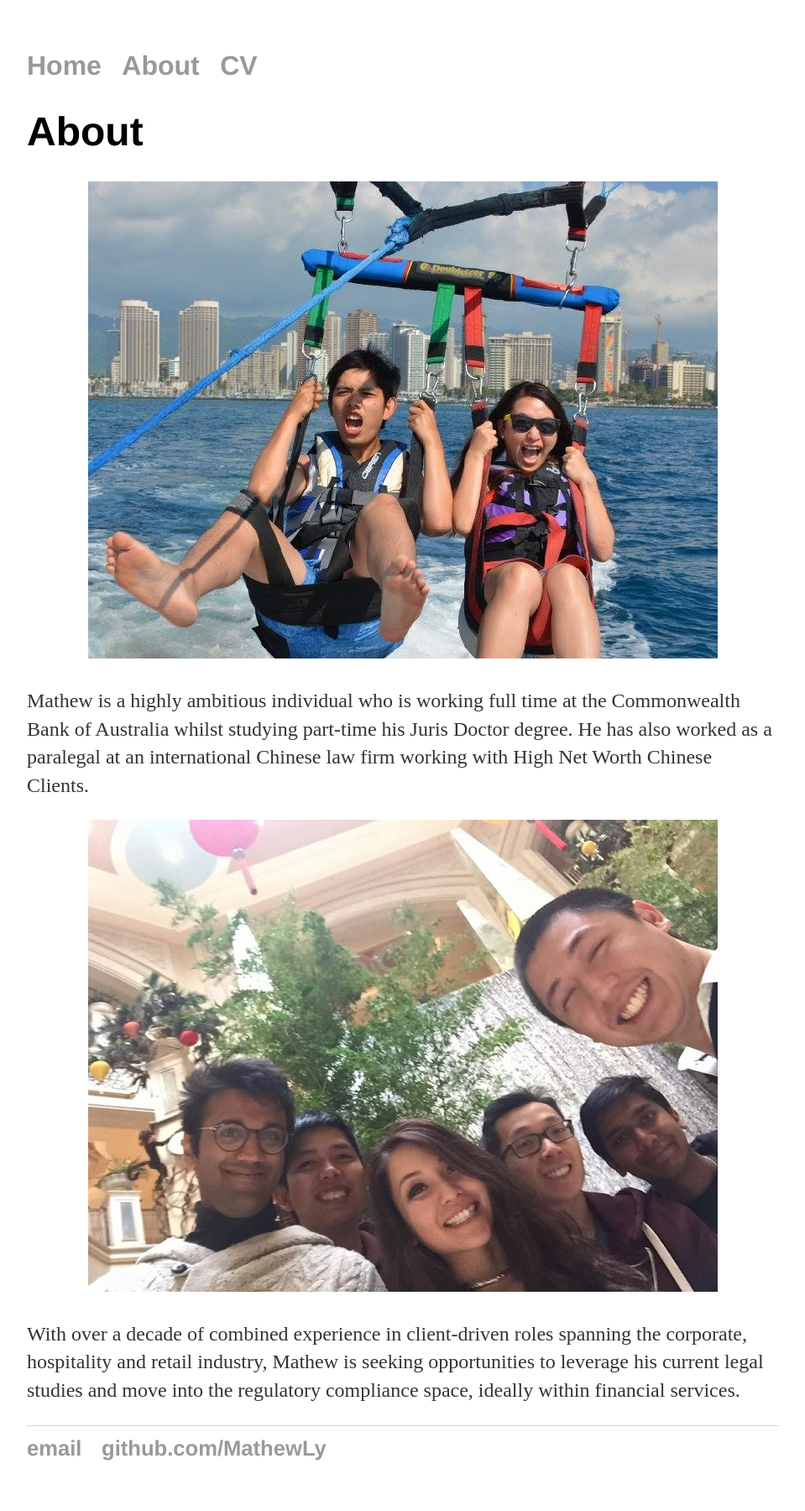
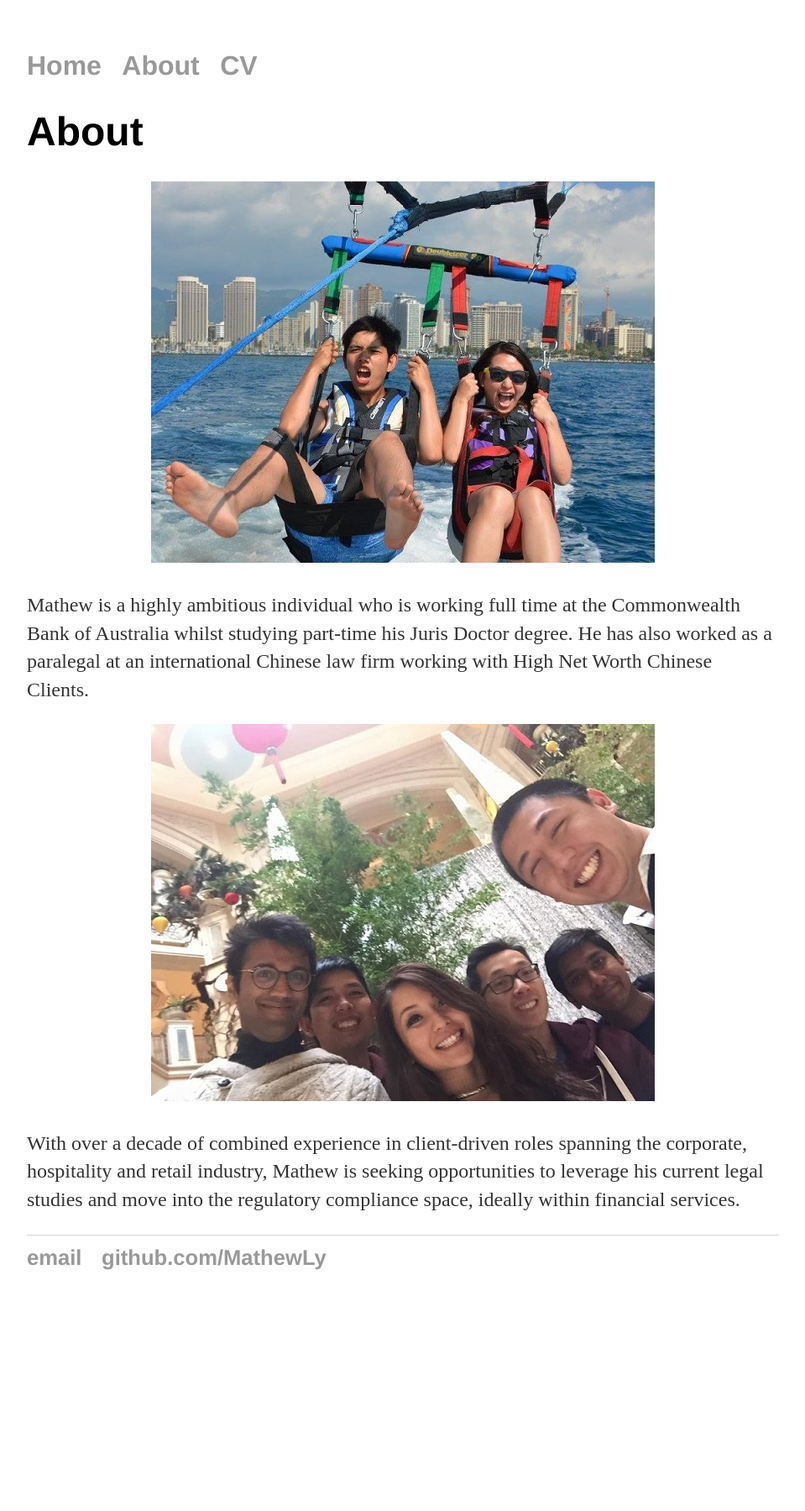
Before and after one commit to MathewLy/MathewLy.github.io, a Jekyll site: the page built from about/index.html, in a window 1280 px wide. Shown: the whole page at 84% size, without its empty margins (160-1119 px from the left). Built offline with Jekyll 4.4.1, drawn with Linux system fonts in a browser that asks for light colours; comment, search, counter and statistics services are not loaded; after the commit the page ends 1572 px from its top, so only the background shows below that.

Commit message:
Update index.html

```diff
--- a/about/index.html
+++ b/about/index.html
@@ -4,10 +4,10 @@
 ---
 <div class="blurb">
 	<h1>About</h1>
-	<p style="text-align:center;"><img src="/resources/4.jpg"></p>
+	<p style="text-align:center;"><img src="/resources/01.jpg"></p>
 
 	<p>Mathew is a highly ambitious individual who is working full time at the Commonwealth Bank of Australia whilst studying part-time his Juris Doctor degree. He has also worked as a paralegal at an international Chinese law firm working with High Net Worth Chinese Clients.</p>
-	<p style="text-align:center;"><img src="/resources/5.jpg"></p>
+	<p style="text-align:center;"><img src="/resources/02.jpg"></p>
 <p> With over a decade of combined experience in client-driven roles spanning the corporate, hospitality and retail industry, Mathew is seeking opportunities to leverage his current legal studies and move into the regulatory compliance space, ideally within financial services.</p>
 
 </div><!-- /.blurb -->
```
